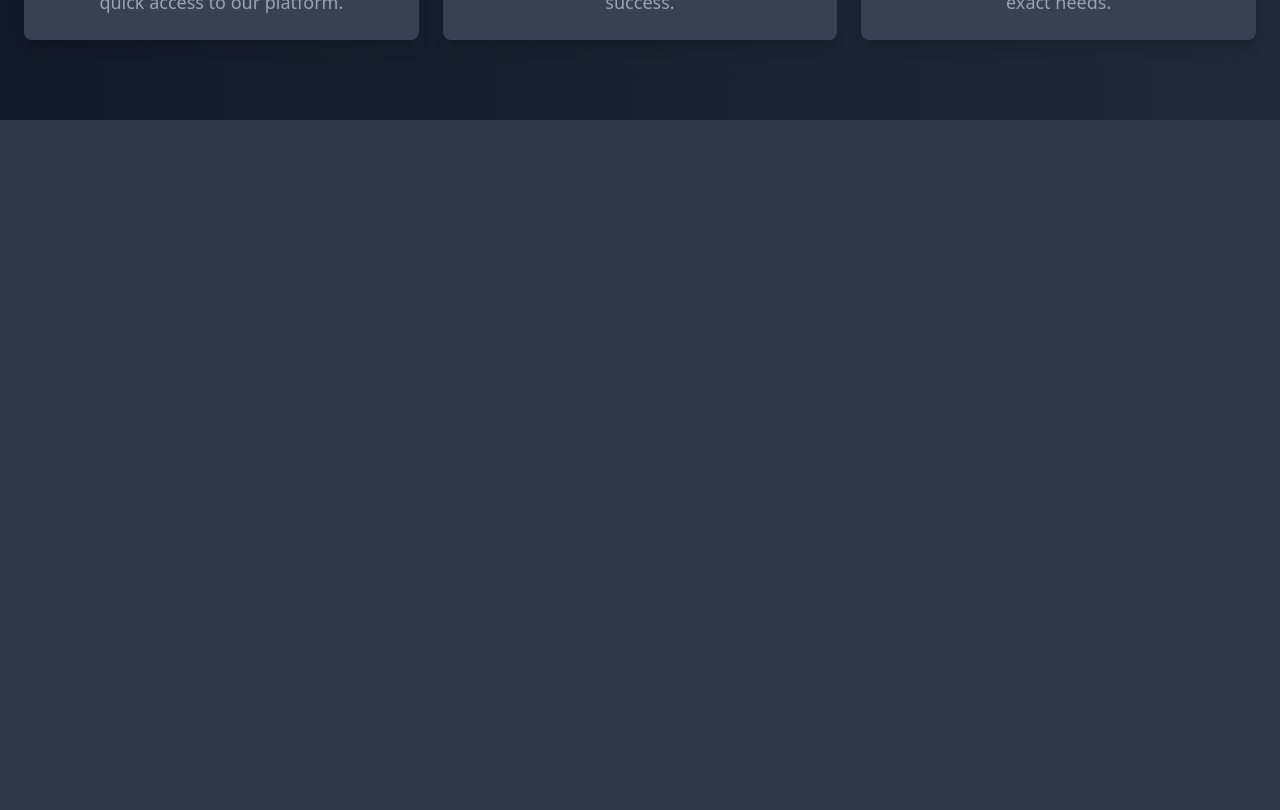
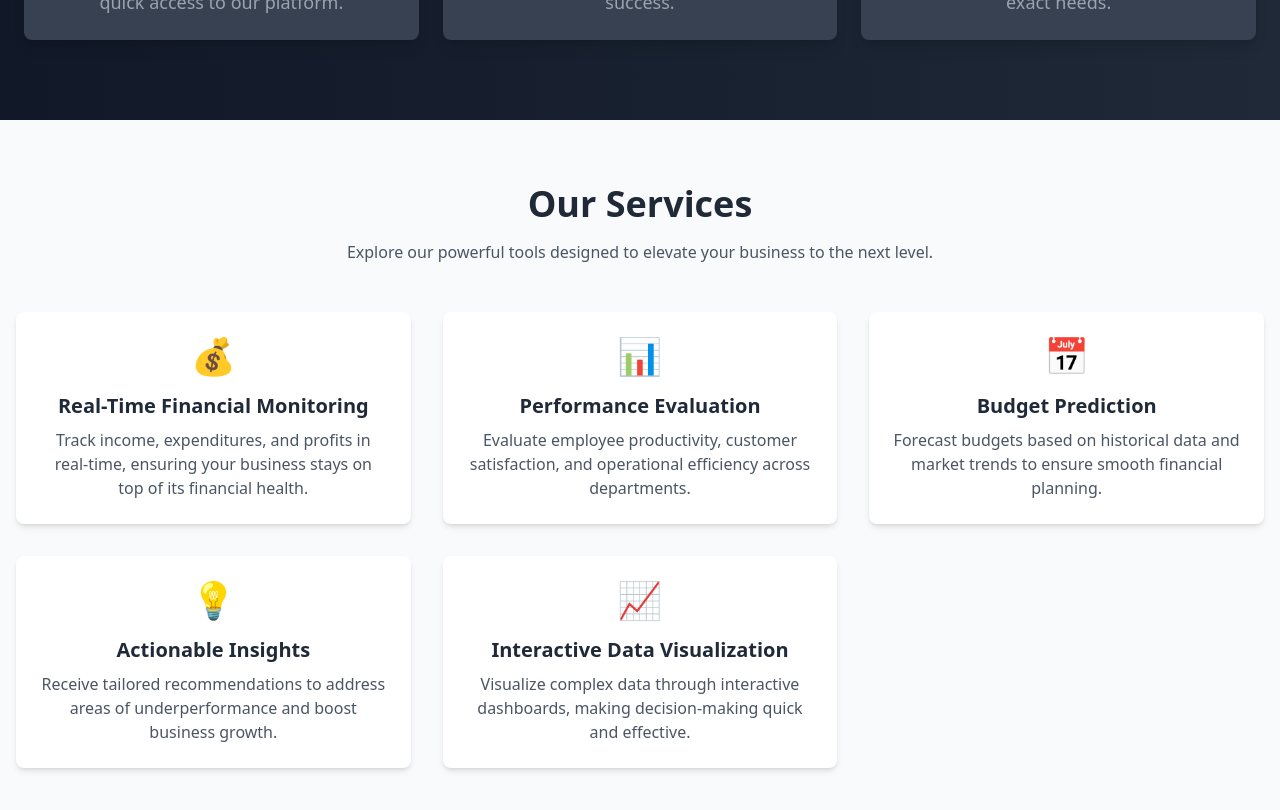
Before and after one commit to sam-zarila/symposium_project, a Next.js app: page / in a window 1280 px wide. Shown: the part 1700-2510 px from the top of the page. Before the commit the page ends 1820 px from the top, so only its background shows below. Built offline with nearby package versions, Linux system fonts and the light colour scheme.

Commit message:
landing page

```diff
--- a/app/home/services.tsx
+++ b/app/home/services.tsx
@@ -1,6 +1,6 @@
 import React from "react";
 
-const Services = [
+const services = [
   {
     title: "Real-Time Financial Monitoring",
     description:
@@ -31,16 +31,37 @@ const Services = [
       "Visualize complex data through interactive dashboards, making decision-making quick and effective.",
     icon: "📈",
   },
-]
+];
 
-const ServiceSection =()=>{
+const ServicesSection = () => {
   return (
-    <section className="bg-gray-500 py-12 px-4">
-      <div className="mx-w-7xl ">
+    <section className="bg-gray-50 py-16 px-4">
+      <div className="max-w-7xl mx-auto text-center">
+        <h2 className="text-3xl sm:text-4xl font-bold text-gray-800">
+          Our Services
+        </h2>
+        <p className="mt-4 text-gray-600">
+          Explore our powerful tools designed to elevate your business to the
+          next level.
+        </p>
 
+        <div className="mt-12 grid gap-8 sm:grid-cols-2 lg:grid-cols-3">
+          {services.map((service, index) => (
+            <div
+              key={index}
+              className="bg-white shadow-md rounded-lg p-6 hover:shadow-lg transition-shadow duration-300"
+            >
+              <div className="text-4xl text-blue-500">{service.icon}</div>
+              <h3 className="mt-4 text-xl font-semibold text-gray-800">
+                {service.title}
+              </h3>
+              <p className="mt-2 text-gray-600">{service.description}</p>
+            </div>
+          ))}
+        </div>
       </div>
+    </section>
+  );
+};
 
-
-    </section>
-  )
-}
+export default ServicesSection;
--- a/app/page.tsx
+++ b/app/page.tsx
@@ -3,6 +3,7 @@ import Header from "./components/header";
 import Hero from "./home/hero";
 import TrustedPartner from "./home/steps";
 import MovingLogos from "./home/MovingLogos";
+import ServicesSection from "./home/services";
 
 
 
@@ -12,73 +13,10 @@ export default function Home(){
 <Header/>
 <Hero/>
 <MovingLogos/>
-{/* <Services/>  */}
+
 <TrustedPartner/>
+
+<ServicesSection/>
     </>
   )
 }
-
-// import React from 'react';
-
-// const logos = [
-//   { name: 'Health', file: 'health.jpg' },
-//   { name: 'Education', file: 'education.jpg' },
-//   { name: 'Tourism', file: 'tourism.jpg' },
-//   { name: 'Hotel', file: 'hotel.jpg' },
-//   { name: 'Bank', file: 'bank.jpg' },
-//   { name: 'ICT', file: 'ict.jpg' },
-//   { name: 'Construction', file: 'construction.jpg' },
-//   { name: 'Transport', file: 'transport.jpg' },
-//   { name: 'Law', file: 'law.jpg' },
-// ];
-
-// const MovingLogos = () => {
-//   return (
-//     <div className="relative w-full overflow-hidden py-16 bg-gradient-to-r from-blue-500 via-purple-500 to-pink-500">
-//       {/* Section Title */}
-//       <h2 className="text-center text-white text-3xl sm:text-4xl font-bold mb-8">
-//         Partner Industries
-//       </h2>
-
-//       {/* Top Row Moving Left to Right */}
-//       <div className="absolute flex animate-scroll-left-to-right whitespace-nowrap">
-//         {[...logos, ...logos].map((logo, index) => (
-//           <div
-//             key={`top-${index}`}
-//             className="flex flex-col items-center mx-6 sm:mx-8"
-//           >
-//             <img
-//               src={`/images/${logo.file}`}
-//               alt={logo.name}
-//               className="h-16 sm:h-24 w-16 sm:w-24 object-contain rounded-full shadow-lg"
-//             />
-//             <p className="text-white mt-2 text-sm sm:text-base font-medium">
-//               {logo.name}
-//             </p>
-//           </div>
-//         ))}
-//       </div>
-
-//       {/* Bottom Row Moving Right to Left */}
-//       <div className="absolute flex animate-scroll-right-to-left whitespace-nowrap bottom-0">
-//         {[...logos, ...logos].map((logo, index) => (
-//           <div
-//             key={`bottom-${index}`}
-//             className="flex flex-col items-center mx-6 sm:mx-8"
-//           >
-//             <img
-//               src={`/images/${logo.file}`}
-//               alt={logo.name}
-//               className="h-16 sm:h-24 w-16 sm:w-24 object-contain rounded-full shadow-lg"
-//             />
-//             <p className="text-white mt-2 text-sm sm:text-base font-medium">
-//               {logo.name}
-//             </p>
-//           </div>
-//         ))}
-//       </div>
-//     </div>
-//   );
-// };
-
-// export default MovingLogos;
```
